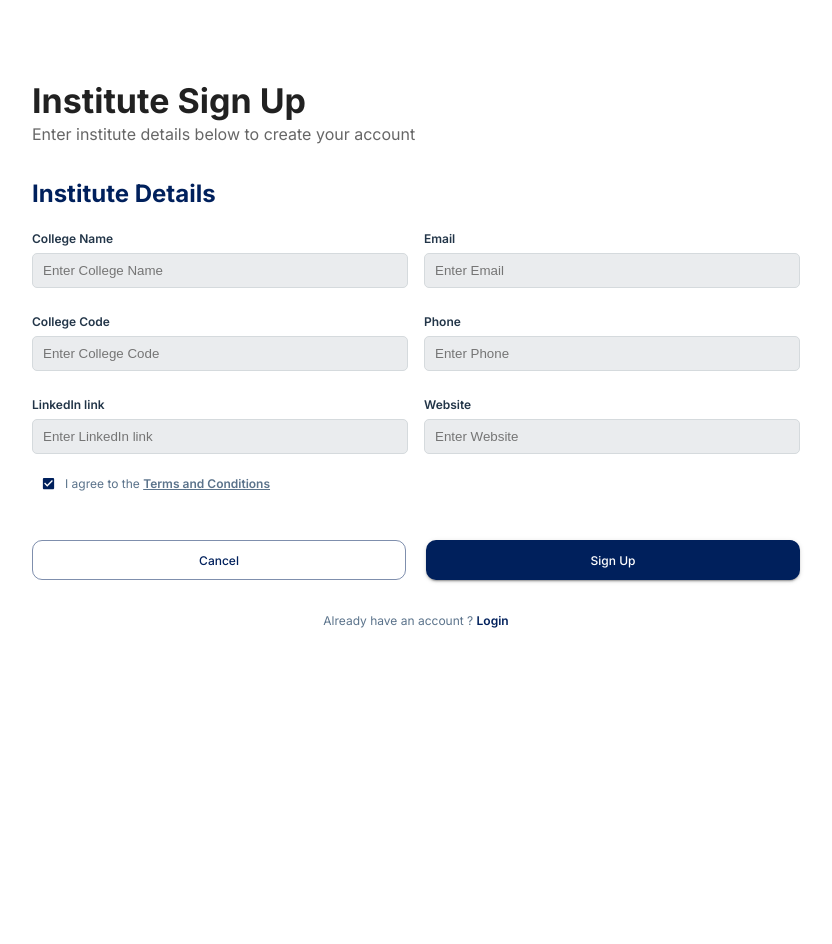
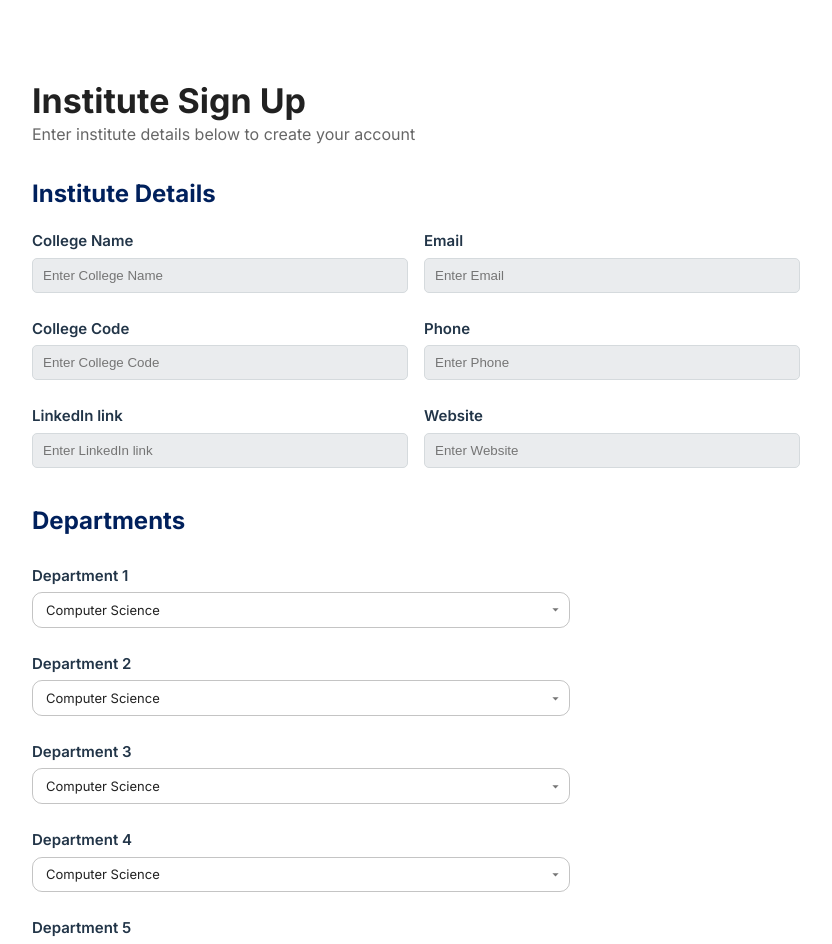
Before and after one commit to nagaraja6050266/RecGrootClient, a React (Vite) app: page /institute/signup in a window 1280 px wide. Shown: the top 944 px of the page, without its empty margins (224-1056 px from the left). Before the commit the page ends 800 px from the top, so only its background shows below. Built offline with nearby package versions, Linux system fonts and the light colour scheme.

Commit message:
College sign up design over

```diff
--- a/src/App.jsx
+++ b/src/App.jsx
@@ -10,7 +10,6 @@ import OtpForm from "./pages/password/otpForm";
 import PasswordForm from "./pages/password/passwordForm";
 import SignInForm from "./pages/signin/SignInForm";
 import StudentSignUpForm from "./pages/signup/StudentSignUp.jsx";
-import { FormSegment } from "./pages/signup/FormSegment.jsx";
 import { CollegeSignUp } from "./pages/signup/CollegeSignUp.jsx";
 import { DepartmentAddComponent } from "./pages/signup/DepartmentsAddComponent.jsx";
 
--- a/src/components/dashboard-components/DropDown.jsx
+++ b/src/components/dashboard-components/DropDown.jsx
@@ -9,6 +9,7 @@ export default function DropDown({
     width,
     optionsArray,
     backgroundcolor,
+    id,
     label,
 }) {
     const [filter, setFilter] = useState(optionsArray[0]);
@@ -37,6 +38,7 @@ export default function DropDown({
                 onChange={handleChange}
                 displayEmpty
                 inputProps={{ "aria-label": "Without label" }}
+                id={id}
             >
                 {menuItems}
             </StyledSelect>
--- a/src/components/styled-components/CustomLabelInput.jsx
+++ b/src/components/styled-components/CustomLabelInput.jsx
@@ -15,7 +15,8 @@ function CustomLabelInput({
     errMsg = " ",
     width = "100%",
     mandatory = false,
-    optionsArray = [],
+    optionsJson,
+    optionsArray = optionsJson ? Object.values(optionsJson) : [],
 }) {
     return (
         <CustomLabelInputContainer width={width}>
@@ -23,7 +24,7 @@ function CustomLabelInput({
             {inputType == "date" ? (
                 <StyledDatePicker />
             ) : inputType == "dropdown" ? (
-                <DropDown width={0} optionsArray={optionsArray}></DropDown>
+                <DropDown id={inputId} width={0} optionsArray={optionsArray}></DropDown>
             ) : inputType == "password" ? (
                 <PasswordInput
                     id={inputId}
--- a/src/components/styled-components/styledComponents.jsx
+++ b/src/components/styled-components/styledComponents.jsx
@@ -47,7 +47,7 @@ const CenteredBox = styled(Box)`
 const CustomLabel = Styled.label`
     color: ${(props) => (props.color ? props.color : "#223548")};
     font-weight: 600;
-    font-size: ${(props) => (props.fontSize ? props.fontSize : "12px")};
+    font-size: ${(props) => (props.fontSize ? props.fontSize : "15px")};
 `;
 
 //Custom Input and Label Container
@@ -192,7 +192,7 @@ const StyledSelect = styled(Select)`
     width: ${(props) => (props.width ? props.width : "100%")};
     color: ${(props) => (props.backgroundcolor ? "white" : "primary.main")};
     border-radius: 10px;
-    font-size: 11px;
+    font-size: 13px;
     margin: ${(props) => (props.margin ? props.margin : "0")}
     & .MuiSelect-icon {
         color: ${(props) => (props.backgroundcolor ? "white" : "black")};
--- a/src/pages/signup/CollegeSignUp.jsx
+++ b/src/pages/signup/CollegeSignUp.jsx
@@ -7,6 +7,32 @@ import {
 } from "../../components/styled-components/styledComponents";
 import { Checkbox, Typography } from "@mui/material";
 import { FormSegment } from "./FormSegment";
+import { DepartmentAddComponent } from "./DepartmentsAddComponent";
+
+// const depts = [
+//     {
+//         id: 1,
+//         name: "Computer Science",
+//     },
+//     {
+//         id: 2,
+//         name: "Electronics",
+//     },
+//     {
+//         id: 3,
+//         name: "Mechanical",
+//     },
+//     {
+//         id: 4,
+//         name: "Civil",
+//     },
+//     {
+//         id: 5,
+//         name: "Electrical",
+//     },
+// ];
+
+const depts = ["Computer Science", "Electronics", "Mechanical", "Civil", "Electrical"];
 
 export function CollegeSignUp() {
     const fieldsJson = [
@@ -19,12 +45,12 @@ export function CollegeSignUp() {
                 },
                 {
                     labelName: "College Code",
-                    inputId: "clgCode"
+                    inputId: "clgCode",
                 },
                 {
                     labelName: "LinkedIn link",
                     inputId: "linkedInLink",
-                }
+                },
             ],
             rightInput: [
                 {
@@ -39,8 +65,8 @@ export function CollegeSignUp() {
                 {
                     labelName: "Website",
                     inputId: "website",
-                }
-            ]
+                },
+            ],
         },
     ];
 
@@ -64,6 +90,8 @@ export function CollegeSignUp() {
                         rightInput={segment.rightInput}
                     />
                 ))}
+
+                <DepartmentAddComponent depts={depts} />
 
                 {/* Terms and conditions agree box */}
                 <FlexBox
--- a/src/pages/signup/DepartmentsAddComponent.jsx
+++ b/src/pages/signup/DepartmentsAddComponent.jsx
@@ -1,89 +1,58 @@
 import { useState } from "react";
 import { FlexBox } from "../../components/styled-components/styledComponents";
-import { Typography, Checkbox } from "@mui/material";
+import { Typography } from "@mui/material";
 import CustomLabelInput from "../../components/styled-components/CustomLabelInput";
-import StyledButton from "../../components/styled-components/StyledButton";
+import { StyledButton } from "../../components/styled-components/styledComponents";
 
 export function DepartmentAddComponent({ depts }) {
-    const [additionalDepts, setAdditionalDepts] = useState([
-        <CustomLabelInput
-            key={0}
-            labelName="Department"
-            inputType="text"
-            inputId="department"
-            placeHolder="Enter Department"
-            errMsg="Department is required"
-            width="100%"
-            mandatory={true}
-        />,
-    ]);
+    const [additionalDepts, setAdditionalDepts] = useState([]);
 
     const defaultRenderCount = 5;
+    const [currCount, setCurrCount] = useState(defaultRenderCount + 1);
 
     const handleAddDept = () => {
+        setCurrCount((c) => c + 1);
         setAdditionalDepts((a) => [
             ...a,
             <CustomLabelInput
-                key={a.length}
-                labelName="Department"
-                inputType="text"
-                inputId="department"
-                placeHolder="Enter Department"
-                errMsg="Department is required"
-                width="100%"
+                key={a.length + currCount}
+                labelName={"Department " + currCount}
+                inputType="dropdown"
+                inputId={"department" + currCount}
+                optionsArray={depts}
             />,
         ]);
     };
 
-    depts = [
-        {
-            id: 1,
-            name: "Computer Science",
-        },
-        {
-            id: 2,
-            name: "Electronics",
-        },
-        {
-            id: 3,
-            name: "Mechanical",
-        },
-        {
-            id: 4,
-            name: "Civil",
-        },
-        {
-            id: 5,
-            name: "Electrical",
-        },
-    ];
-
     return (
-        <FlexBox>
-            <Typography mt={4} variant="h5" color="primary" fontWeight="bold">
+        <FlexBox
+            flexDirection={"column"}
+            width={"70%"}
+            alignItems={"flex-start"}
+        >
+            <Typography
+                mt={4}
+                variant="h5"
+                color="primary"
+                fontWeight="bold"
+                align="left"
+            >
                 Departments
             </Typography>
-            <FlexBox>
+            <FlexBox flexDirection={"column"} mt={1}>
                 <FlexBox flexDirection={"column"}>
                     {Array.from({ length: defaultRenderCount }).map((_, i) => (
                         <CustomLabelInput
                             key={i}
-                            labelName="Department"
-                            inputType="text"
-                            inputId="department"
-                            placeHolder="Enter Department"
-                            errMsg="Department is required"
-                            width="100%"
-                            mandatory={true}
+                            labelName={"Department " + (i + 1)}
+                            inputType="dropdown"
+                            inputId={"department" + (i + 1)}
+                            optionsArray={depts}
                         />
                     ))}
                     {additionalDepts}
                 </FlexBox>
-                <StyledButton
-                    variant="outlined"
-                    fullWidth
-                    onClick={handleAddDept}
-                >
+                <StyledButton variant="outlined" onClick={handleAddDept}>
                     Add Department
                 </StyledButton>
             </FlexBox>
```
